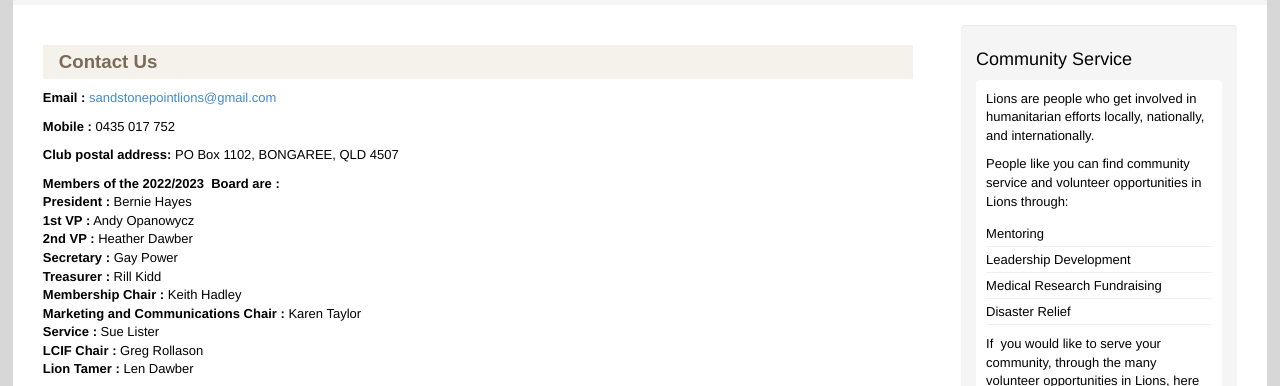
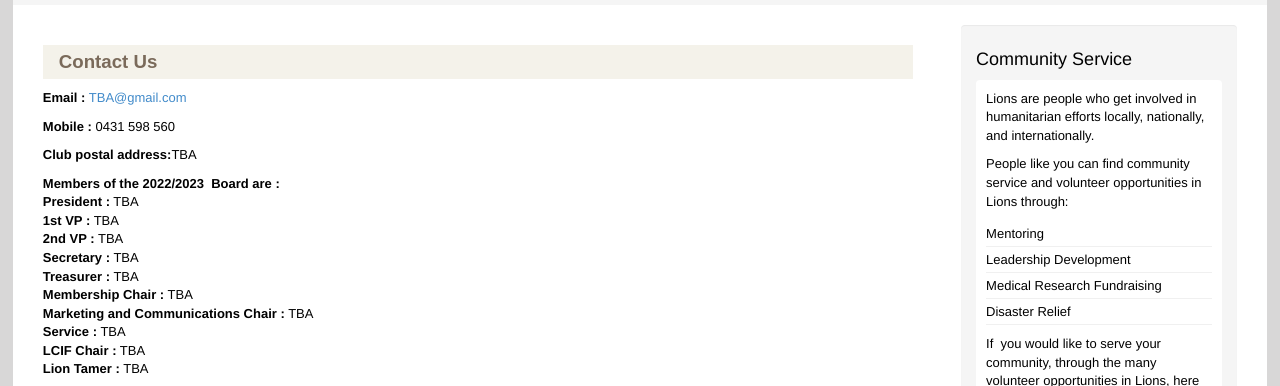
Before and after one commit to ijmckee07/SPLions, a plain HTML site: page contact.html in a window 1280 px wide. Shown: the part 174-560 px from the top of the page. Drawn offline with nearby package versions, Linux system fonts and the light colour scheme.

Commit message:
Update contact.html

```diff
--- a/contact.html
+++ b/contact.html
@@ -135,24 +135,24 @@
 
 	</h1>
 
-	<p><strong>Email :</strong> <a href="mailto:sandstonepointlions@gmail.com">sandstonepointlions@gmail.com</a></p>
+	<p><strong>Email :</strong> <a href="mailto:TBA@gmail.com">TBA@gmail.com</a></p>
 
 
-<p><strong>Mobile :</strong> 0435 017 752</p>
+<p><strong>Mobile :</strong> 0431 598 560</p>
 
-<p><strong>Club postal address:</strong> PO Box 1102, BONGAREE, QLD 4507</p>
+<p><strong>Club postal address:</strong>TBA</p>
 
 <p><strong>Members of the 2022/2023&nbsp; Board are :</strong>
-<br /><strong>President :</strong> Bernie Hayes
-<br /><strong>1st VP :</strong> Andy Opanowycz
-<br /><strong>2nd VP :</strong> Heather Dawber
-<br /><strong>Secretary :</strong> Gay Power
-<br /><strong>Treasurer :</strong> Rill Kidd
-<br /><strong>Membership Chair :</strong> Keith Hadley
-<br /><strong>Marketing and Communications Chair :</strong> Karen Taylor
-<br /><strong>Service :</strong> Sue Lister
-<br /><strong>LCIF Chair :</strong> Greg Rollason
-<br /><strong>Lion Tamer :</strong> Len Dawber
+<br /><strong>President :</strong> TBA
+<br /><strong>1st VP :</strong> TBA
+<br /><strong>2nd VP :</strong> TBA
+<br /><strong>Secretary :</strong> TBA
+<br /><strong>Treasurer :</strong> TBA
+<br /><strong>Membership Chair :</strong> TBA
+<br /><strong>Marketing and Communications Chair :</strong> TBA
+<br /><strong>Service :</strong> TBA
+<br /><strong>LCIF Chair :</strong> TBA
+<br /><strong>Lion Tamer :</strong> TBA
 
 <p>&nbsp;</p>
 
```
